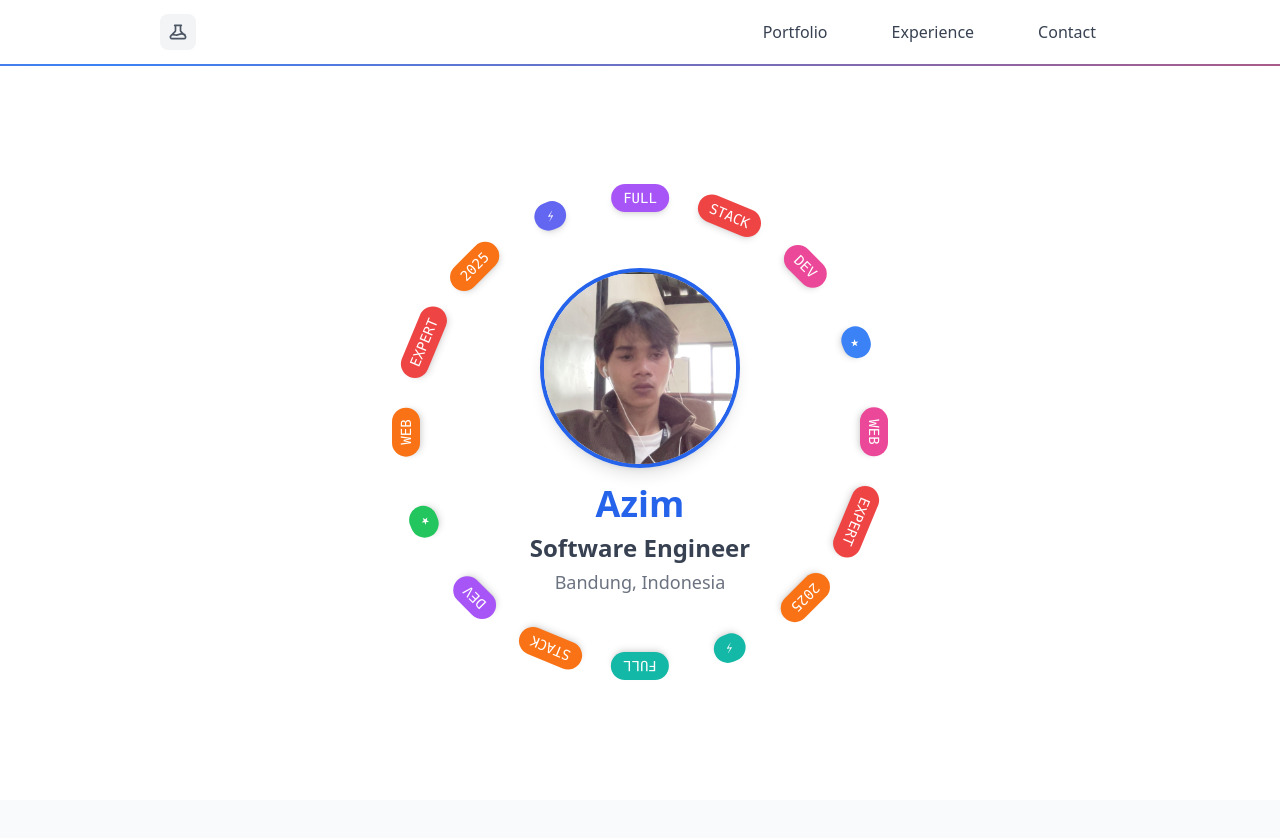
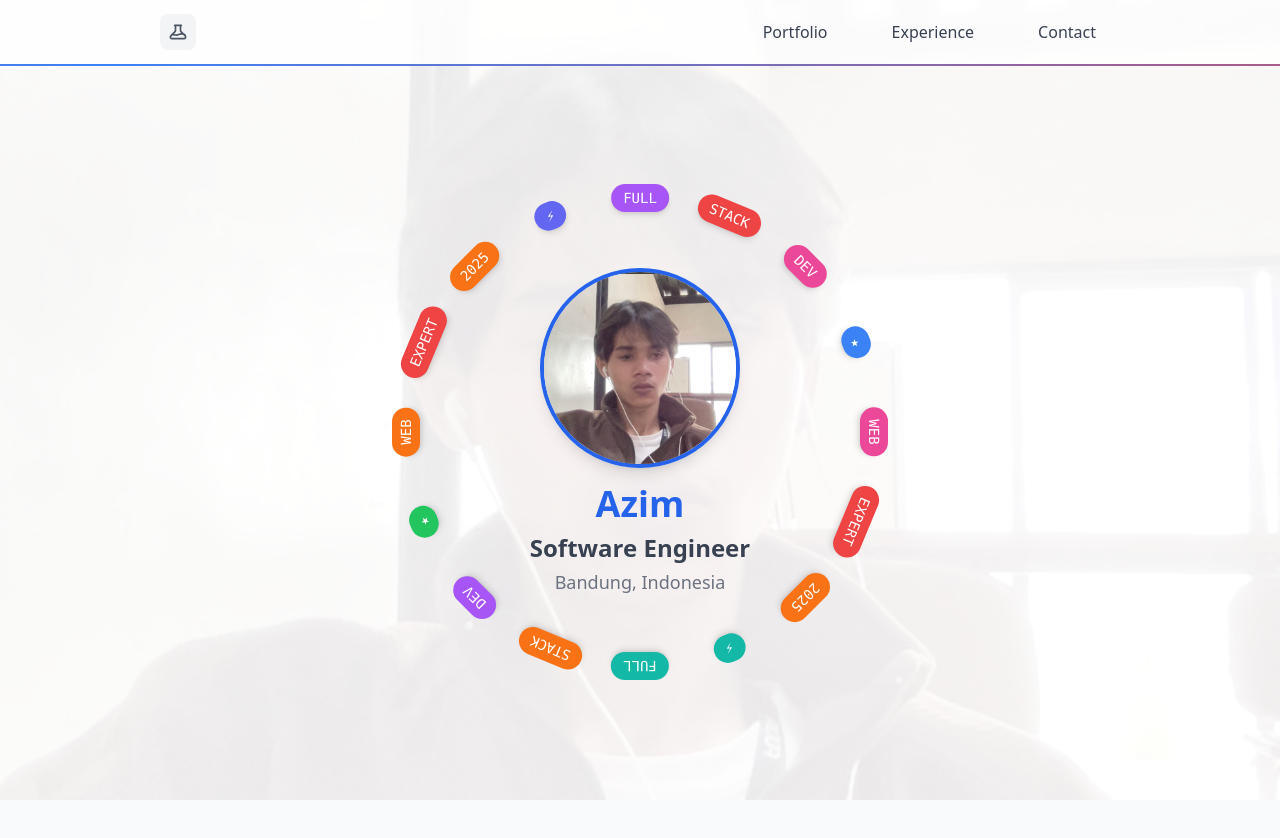
Before and after one commit to BudAzimbud/porto-azim, a Next.js app: page / in a window 1280 px wide. Shown: the top 838 px of the page. Built offline with nearby package versions, Linux system fonts and the light colour scheme.

Commit message:
Commit changes

```diff
--- a/src/modules/home/components/HeroSection.tsx
+++ b/src/modules/home/components/HeroSection.tsx
@@ -3,8 +3,17 @@ import { getRandomColor } from "../utils/colors";
 
 export const HeroSection = () => {
   return (
-    <div className="hero-section flex min-h-screen items-center justify-center w-full pt-16 dark:bg-gray-900">
-      <div className="text-center relative">
+    <div className="hero-section flex min-h-screen items-center justify-center w-full pt-16 dark:bg-gray-900 relative">
+      <div className="absolute inset-0 w-full h-full overflow-hidden">
+        <Image
+          src="/Azim.png"
+          alt="Keyboard background"
+          fill
+          className="object-cover opacity-10 dark:opacity-5"
+          priority
+        />
+      </div>
+      <div className="text-center relative z-10">
         <div className="hidden sm:block circular-text-container absolute top-1/2 left-1/2 -translate-x-1/2 -translate-y-1/2 w-[280px] sm:w-[400px] h-[280px] sm:h-[400px]">
           {[...Array(16)].map((_, index) => (
             <div
--- a/src/modules/home/components/ProjectCard.tsx
+++ b/src/modules/home/components/ProjectCard.tsx
@@ -24,8 +24,21 @@ export const ProjectCard = ({ project, index }: ProjectCardProps) => {
         rounded-lg
         p-4 sm:p-6
         hover:shadow-xl
-        transition-shadow
+        transition-all
         duration-300
+        dark:hover:bg-gray-750
+        dark:hover:shadow-[0_0_30px_-5px_rgba(59,130,246,0.3)]
+        dark:after:hover:opacity-100
+        after:absolute
+        after:inset-0
+        after:opacity-0
+        after:transition-opacity
+        after:duration-300
+        after:rounded-lg
+        after:bg-gradient-radial
+        after:from-blue-500/10
+        after:to-transparent
+        after:-z-10
       `}
     >
       <div className="flex-1 space-y-3 sm:space-y-4">
```
